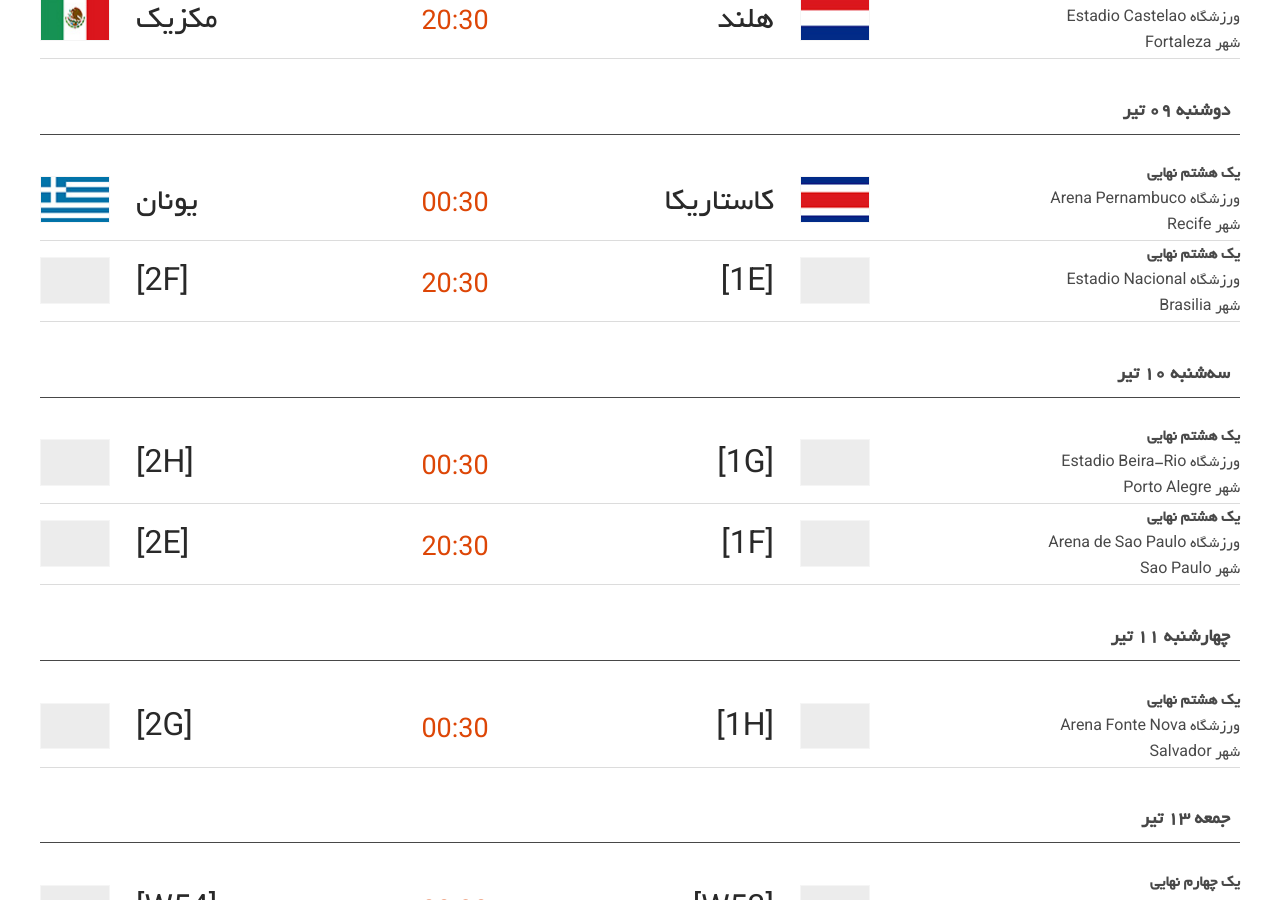
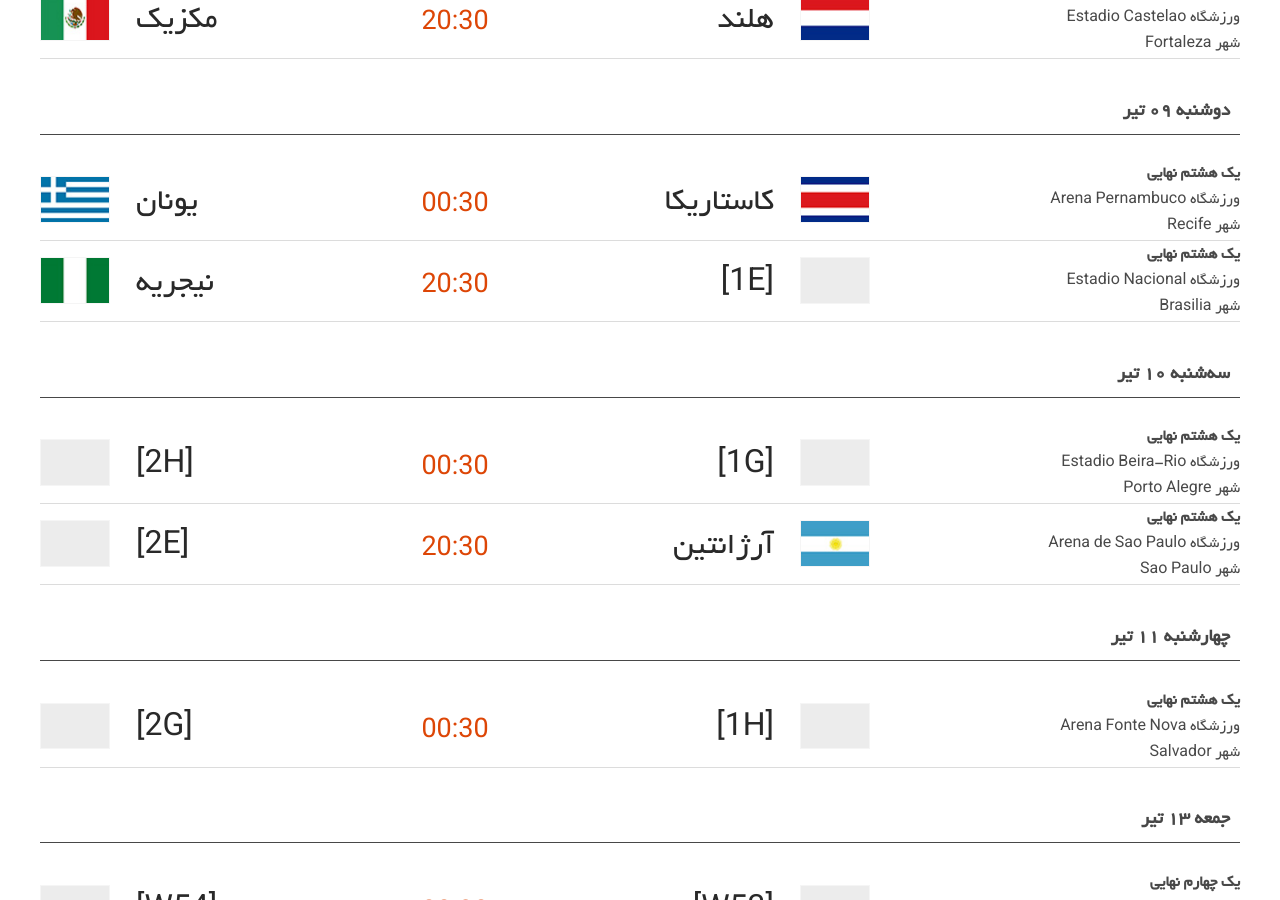
Before and after one commit to HosseinKarami/fifawc, a Jekyll site: the page built from index.html, in a window 1280 px wide and 900 px high, scrolled down 6093 px. Built offline with Jekyll 4.4.1, drawn with Linux system fonts in a browser that asks for light colours; comment, search, counter and statistics services are not loaded.

Commit message:
1F and 2F

```diff
--- a/_data/matches.yml
+++ b/_data/matches.yml
@@ -885,9 +885,9 @@
     city: Recife
   - group: يک هشتم نهايي
     team1: "[1E]"
-    team2: "[2F]"
+    team2: "نیجریه"
     flag1: assets/img/flags/blank.png
-    flag2: assets/img/flags/blank.png
+    flag2: assets/img/flags/nga.png
     pts1: "zero"
     pts2: "0"
     goal1: ""
@@ -919,9 +919,9 @@
     stadium: Estadio Beira-Rio
     city: Porto Alegre
   - group: يک هشتم نهايي
-    team1: "[1F]"
+    team1: "آرژانتین"
     team2: "[2E]"
-    flag1: assets/img/flags/blank.png
+    flag1: assets/img/flags/arg.png
     flag2: assets/img/flags/blank.png
     pts1: "zero"
     pts2: "0"
```
